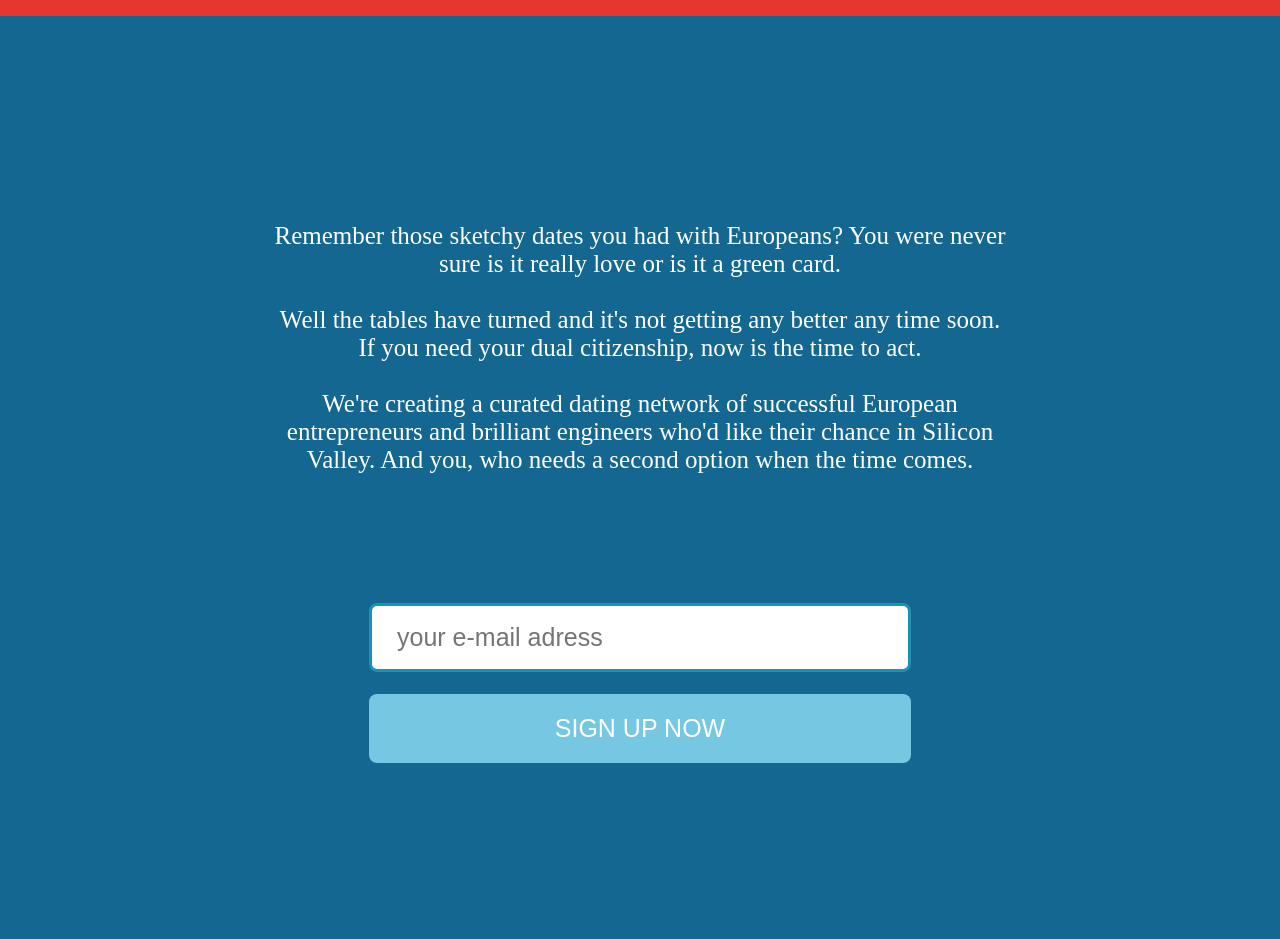
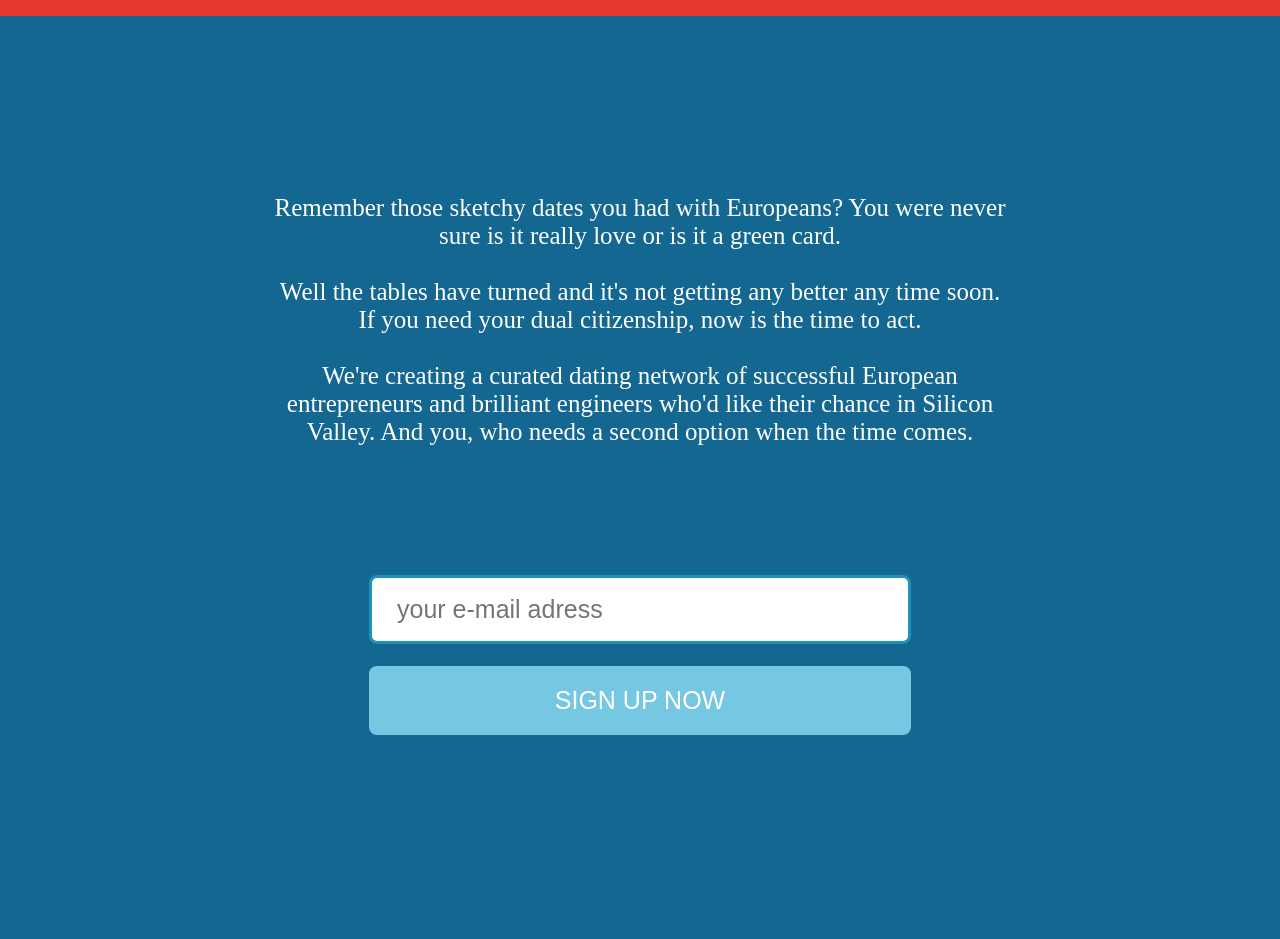
Before and after one commit to jakablazon/american, a PHP site: page / in a window 1280 px wide. Shown: the part 1129-2068 px from the top of the page. After the commit the page ends 1864 px from the top, so only its background shows below. Run offline with PHP 8.4, Linux system fonts and the light colour scheme.

Commit message:
Reduced container padding

```diff
--- a/home.html
+++ b/home.html
@@ -5,7 +5,7 @@
     <title>Marry a non-american!</title>
     <meta http-equiv="Content-type" content="text/html; charset=UTF-8"/>
     <link rel="stylesheet" href="styles/main.css" type="text/css" media="screen, print"/>
-    <link href="https://fonts.googleapis.com/css?family=Montserrat:400" rel="stylesheet">
+    <link href="https://fonts.googleapis.com/css?family=Montserrat:400,700" rel="stylesheet">
     <script src="scripts/main.js"></script>
 </head>
 <body>
--- a/styles/main.css
+++ b/styles/main.css
@@ -65,10 +65,11 @@ input{
     color: white;
     border: 0;
     margin-bottom: 144px;
+    cursor: pointer;
 
 }
 .bottom-container{
-    padding: 178px 5% 32px 5%;
+    padding: 150px 5% 32px 5%;
 }
 .bottom-container p{
     margin: 0 auto 129px auto;
```
